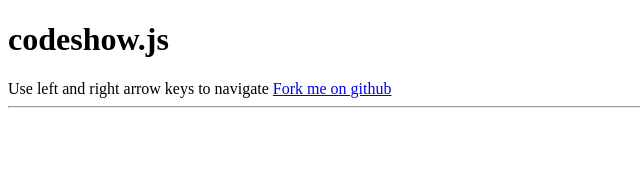
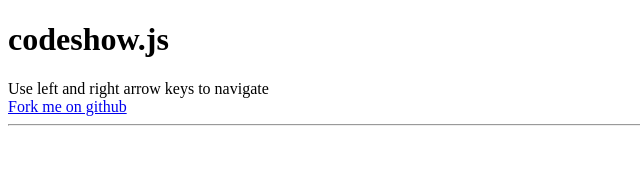
Before and after one commit to sdanielf/codeshowjs, a plain HTML site: page index.html in a window 1280 px wide. Shown: the whole page, without its empty margins (0-640 px from the left). Drawn offline with Linux system fonts and the light colour scheme.

Commit message:
Add line break
Signed-off-by: Daniel Francis <francis@sugarlabs.org>

```diff
--- a/index.html
+++ b/index.html
@@ -9,7 +9,7 @@
 
   <body>
     <h1>codeshow.js</h1>
-    Use left and right arrow keys to navigate
+    Use left and right arrow keys to navigate<br>
     <a href="http://github.com/sdanielf/codeshowjs">Fork me on github</a>
     <hr>
     <code>
```
